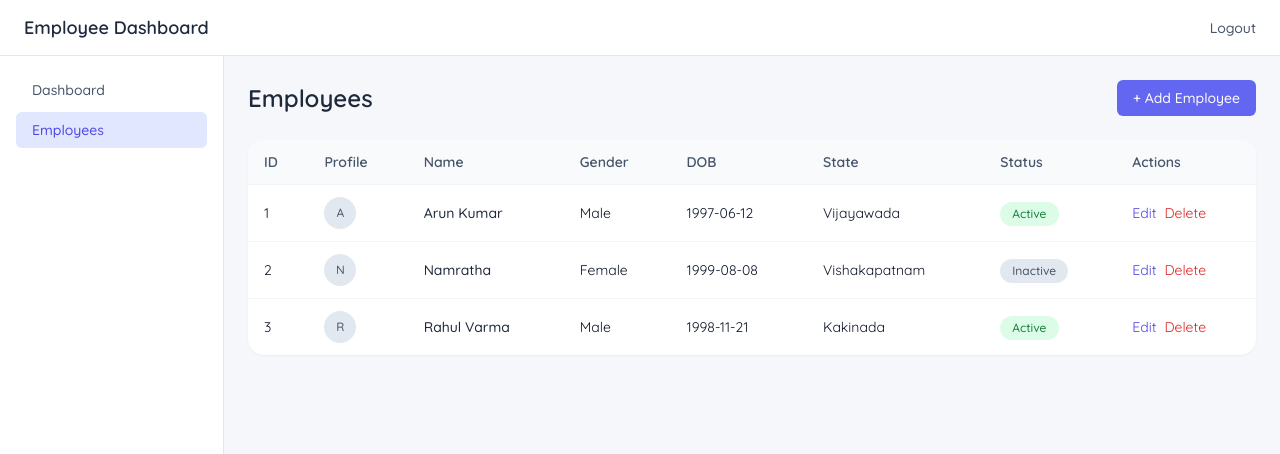
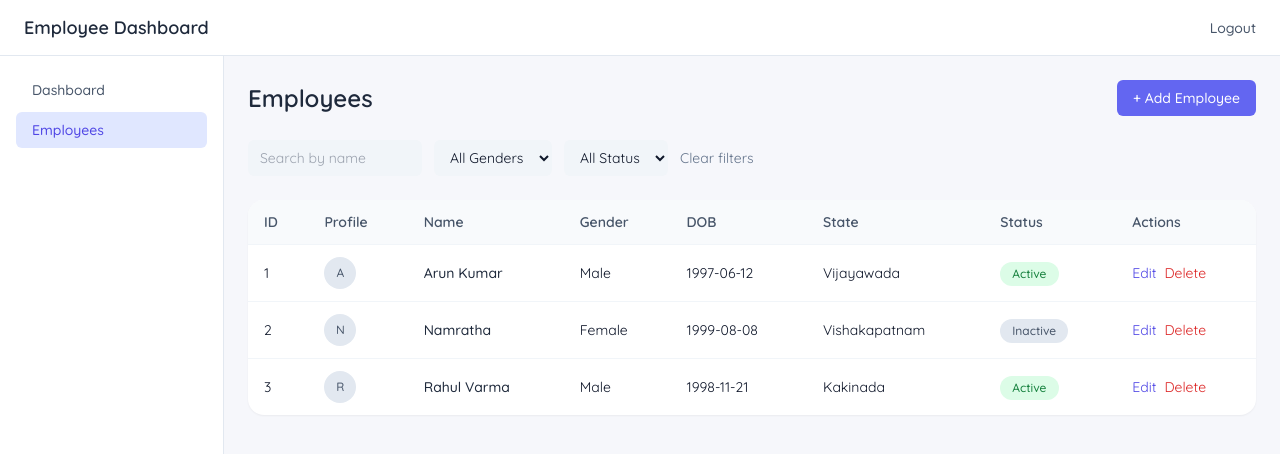
Before and after one commit to AdillSyed/employee-dashboard, a React (Vite) app: page /employees in a window 1280 px wide. Shown: the top 454 px of the page. Built offline with nearby package versions, Linux system fonts and the light colour scheme; sample sign-in values are in the browser's storage.

Commit message:
feat: added search and filters for employees

```diff
--- a/src/employees/EmployeeTable.jsx
+++ b/src/employees/EmployeeTable.jsx
@@ -5,8 +5,8 @@ export default function EmployeeTable({ employees, onEdit, onDelete }) {
   if (employees.length === 0) {
     return (
       <EmptyState
-        title="No employees found"
-        description="Add your first employee to get started."
+        title="No matching employees"
+        description="Try adjusting your search or filters."
       />
     );
   }
--- a/src/employees/Employees.jsx
+++ b/src/employees/Employees.jsx
@@ -3,14 +3,24 @@ import AppLayout from "../layout/AppLayout";
 import EmployeeTable from "./EmployeeTable";
 import EmployeeForm from "./EmployeeForm";
 import ConfirmDialog from "../components/ConfirmDialog";
+import { filterEmployees } from "../utils/filters";
 import { useEmployees } from "./employeeContext";
 
 export default function Employees() {
   const [openForm, setOpenForm] = useState(false);
   const [selectedEmployee, setSelectedEmployee] = useState(null);
   const [deleteTarget, setDeleteTarget] = useState(null);
+  const [search, setSearch] = useState("");
+  const [gender, setGender] = useState("");
+  const [status, setStatus] = useState("");
 
   const { employees, deleteEmployee } = useEmployees();
+
+  const filteredEmployees = filterEmployees(employees, {
+    search,
+    gender,
+    status,
+  });
 
   const handleEdit = (employee) => {
     setSelectedEmployee(employee);
@@ -38,7 +48,45 @@ export default function Employees() {
         {openForm && <EmployeeForm onClose={() => setOpenForm(false)} />}
       </div>
 
-      <EmployeeTable employees={employees} onEdit={handleEdit} onDelete={setDeleteTarget}/>
+      <div className="flex flex-wrap gap-3 mb-6 items-center">
+        <input
+          type="text"
+          placeholder="Search by name"
+          value={search}
+          onChange={(e) => setSearch(e.target.value)}
+          className="px-3 py-2 rounded-md bg-slate-100 text-sm"
+        />
+        <select
+          value={gender}
+          onChange={(e) => setGender(e.target.value)}
+          className="px-3 py-2 rounded-md bg-slate-100 text-sm"
+        >
+          <option value="">All Genders</option>
+          <option value="Male">Male</option>
+          <option value="Female">Female</option>
+        </select>
+        <select
+          value={status}
+          onChange={(e) => setStatus(e.target.value)}
+          className="px-3 py-2 rounded-md bg-slate-100 text-sm"
+        >
+          <option value="">All Status</option>
+          <option value="active">Active</option>
+          <option value="inactive">Inactive</option>
+        </select>
+        <button
+          onClick={() => {
+            setSearch("");
+            setGender("");
+            setStatus("");
+          }}
+          className="text-sm text-slate-500 hover:underline"
+        >
+          Clear filters
+        </button>
+      </div>
+
+      <EmployeeTable employees={filteredEmployees} onEdit={handleEdit} onDelete={setDeleteTarget}/>
 
       {openForm && (
         <EmployeeForm
--- /dev/null
+++ b/src/utils/filters.js
@@ -0,0 +1,19 @@
+export const filterEmployees = (
+  employees,
+  { search, gender, status }
+) => {
+  return employees
+    .filter((emp) =>
+      emp.name.toLowerCase().includes(search.toLowerCase())
+    )
+    .filter((emp) =>
+      gender ? emp.gender === gender : true
+    )
+    .filter((emp) =>
+      status === ""
+        ? true
+        : status === "active"
+        ? emp.isActive
+        : !emp.isActive
+    );
+};
```
